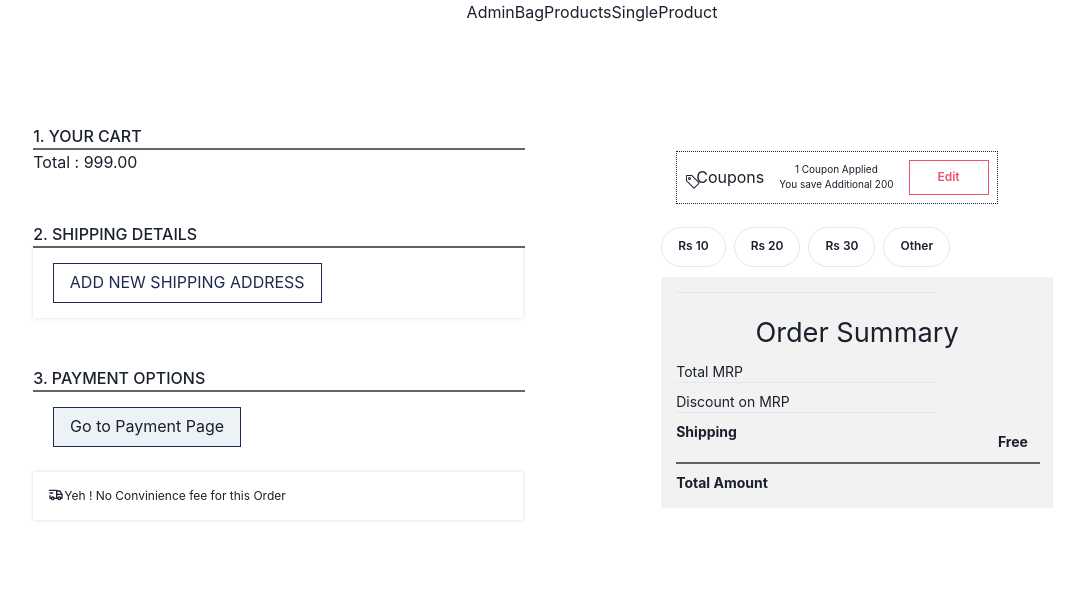
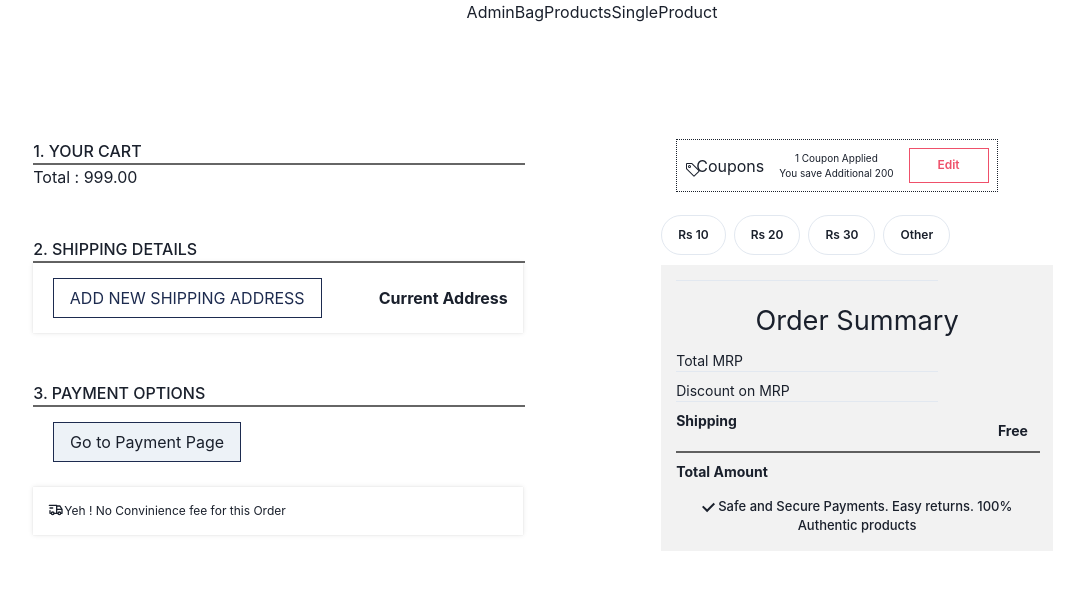
Before and after one commit to salil-01/American-Snake, a React (Create React App) app in the folder american-snake/: page /bag in a window 1280 px wide. Shown: the top 590 px of the page, without its empty margins (48-1132 px from the left). Built offline with nearby package versions, Linux system fonts and the light colour scheme.

Commit message:
updated bag page

```diff
--- a/american-snake/src/pages/Bag.jsx
+++ b/american-snake/src/pages/Bag.jsx
@@ -15,19 +15,19 @@ import {
   ModalCloseButton,
   ModalHeader,
   ModalFooter,
-  useToast,
   FormControl,
   FormLabel,
   Tooltip,
   HStack,
   Divider,
 } from "@chakra-ui/react";
-import styles from "./Bag.css";
+import "./Bag.css";
 import React, { useState } from "react";
 import { BsTag } from "react-icons/bs";
 import { TbTruckDelivery } from "react-icons/tb";
-import { useDispatch } from "react-redux";
+
 import CardDetail from "../components/Bag/Payment";
+import { CheckIcon } from "@chakra-ui/icons";
 
 const initialData = {
   name: "",
@@ -41,33 +41,10 @@ export const Bag = () => {
   const [formData, setFormData] = useState(initialData);
   const { isOpen, onOpen, onClose } = useDisclosure();
 
-  // const toast = useToast();
-  // const navigate = useNavigate();
-
-  // const data = useSelector((store) => {
-  //   return store.cartReducer.cart;
-  // });
-
   const handleChange = (e) => {
     const { name, value } = e.target;
     setFormData({ ...formData, [name]: value });
   };
-  // // delete logic ***************************
-
-  // const handledelet = (el) => {
-  //   const filterdata = data.filter((t) => t.id != el.id);
-
-  //   dispatch(addToCart(id, filterdata));
-  // };
-  // login of cart ********************************
-  // let value = 0;
-  // let offerValue = 0;
-  // data.map((el) => {
-  //   offerValue += Number(el.offerPrice) * el.qtt;
-  //   return (value = value + Number(el.originalPrice) * el.qtt);
-  // });
-  // const finalAmount = offerValue;
-  // offerValue = value - offerValue;
 
   return (
     <div>
@@ -121,7 +98,7 @@ export const Bag = () => {
             </Button>
             <Box>
               <Center>
-                <Text as={"h3"} fontWeight={"bold"}></Text>
+                <Text as={"h3"} fontWeight={"bold"}>Current Address</Text>
               </Center>
               {formData.name ? (
                 <p style={{ textAlign: "left" }}>
@@ -151,6 +128,14 @@ export const Bag = () => {
                 <p style={{ textAlign: "left" }}>
                   {" "}
                   {`City : ${formData.city}`}
+                </p>
+              ) : (
+                ""
+              )}
+              {formData.state ? (
+                <p style={{ textAlign: "left" }}>
+                  {" "}
+                  {`State : ${formData.state}`}
                 </p>
               ) : (
                 ""
@@ -460,10 +445,13 @@ export const Bag = () => {
               </p>
               <hr />
             </Flex>
+            <Text fontSize={"13px"} marginTop={"15px"} fontWeight={"500"}>
+              <CheckIcon /> Safe and Secure Payments. Easy returns. 100%
+              Authentic products
+            </Text>
           </Box>
         </Box>
       </Grid>
-      {/* </Center> */}
       {/* <Footer /> */}
     </div>
   );
```
